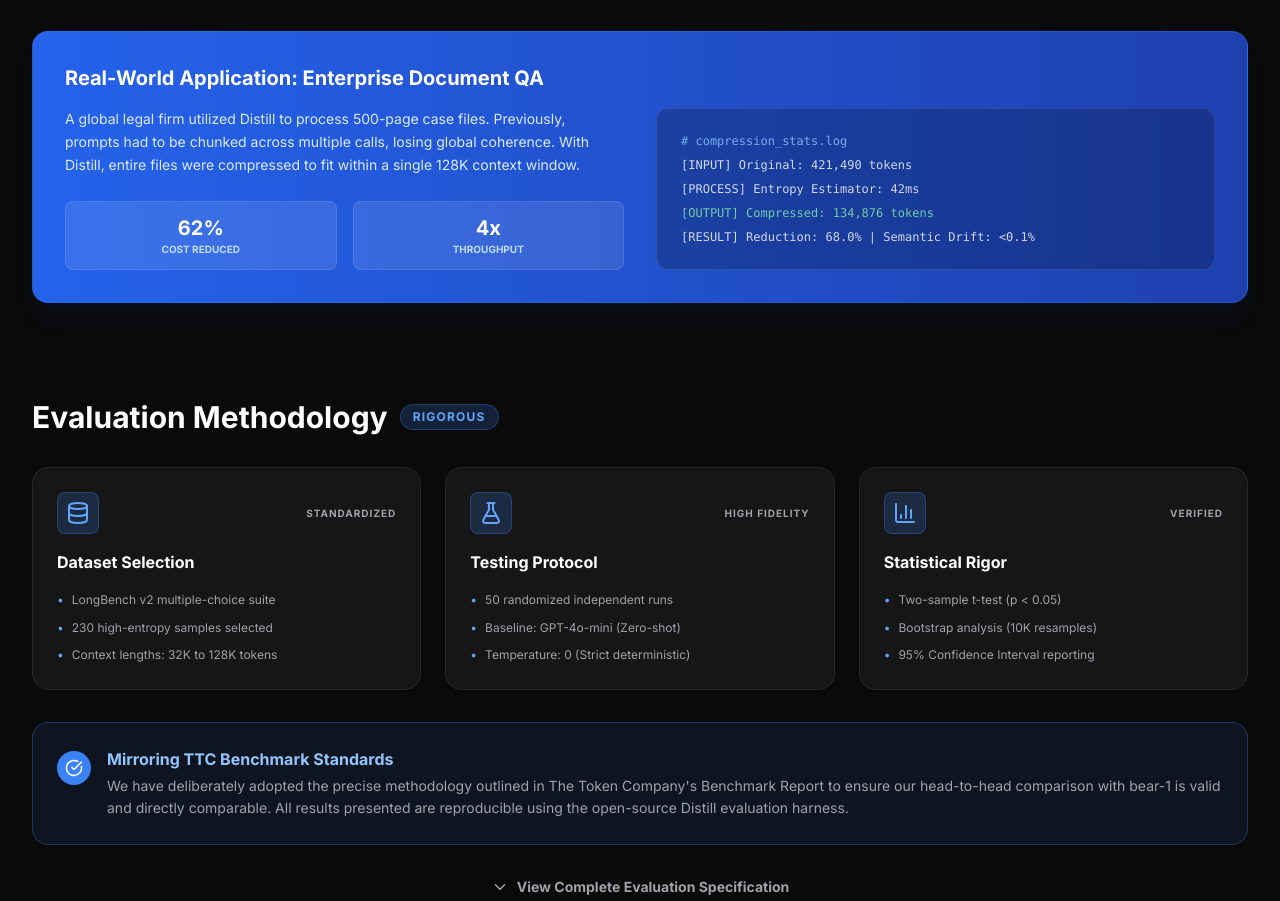
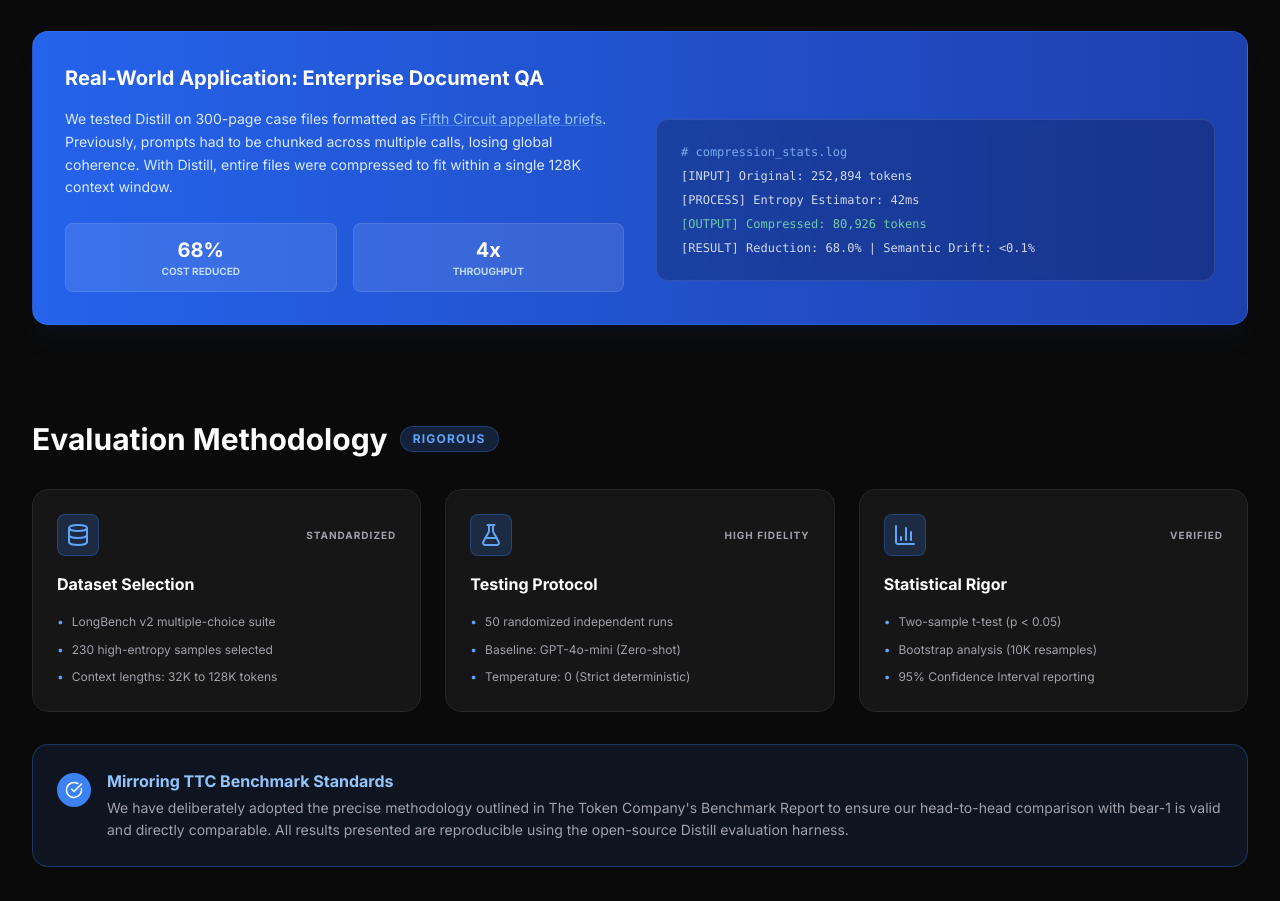
Before and after one commit to VamshiS123/distill, a React (Vite) app: page / in a window 1280 px wide. Shown: the part 3881-4782 px from the top of the page. Built offline with nearby package versions, Linux system fonts and the light colour scheme.

Commit message:
Add link to Fifth Circuit briefs PDF and update cost reduction to 68%

```diff
--- a/components/ContextSection.tsx
+++ b/components/ContextSection.tsx
@@ -71,11 +71,20 @@
         <div className="grid md:grid-cols-2 gap-8 items-center">
           <div>
             <p className="text-blue-100 text-sm leading-relaxed mb-6">
-              A global legal firm utilized Distill to process 500-page case files. Previously, prompts had to be chunked across multiple calls, losing global coherence. With Distill, entire files were compressed to fit within a single 128K context window.
+              We tested Distill on 300-page case files formatted as{' '}
+              <a
+                href="https://www.ca5.uscourts.gov/documents/SampleBriefs.pdf"
+                target="_blank"
+                rel="noopener noreferrer"
+                className="text-blue-300 hover:text-blue-200 underline decoration-blue-400/50 hover:decoration-blue-300 transition-colors"
+              >
+                Fifth Circuit appellate briefs
+              </a>
+              . Previously, prompts had to be chunked across multiple calls, losing global coherence. With Distill, entire files were compressed to fit within a single 128K context window.
             </p>
             <div className="flex gap-4">
               <div className="bg-white/10 rounded-lg p-3 text-center flex-1 border border-white/10">
-                <div className="text-xl font-black">62%</div>
+                <div className="text-xl font-black">68%</div>
                 <div className="text-[10px] font-bold uppercase text-blue-200">Cost Reduced</div>
               </div>
               <div className="bg-white/10 rounded-lg p-3 text-center flex-1 border border-white/10">
@@ -87,9 +96,9 @@
           <div className="bg-black/20 rounded-xl p-6 border border-white/10 backdrop-blur-sm">
             <div className="font-mono text-xs space-y-2 opacity-80">
               <div className="text-blue-300"># compression_stats.log</div>
-              <div>[INPUT] Original: 421,490 tokens</div>
+              <div>[INPUT] Original: 252,894 tokens</div>
               <div>[PROCESS] Entropy Estimator: 42ms</div>
-              <div className="text-green-300">[OUTPUT] Compressed: 134,876 tokens</div>
+              <div className="text-green-300">[OUTPUT] Compressed: 80,926 tokens</div>
               <div>[RESULT] Reduction: 68.0% | Semantic Drift: &lt;0.1%</div>
             </div>
           </div>
```
